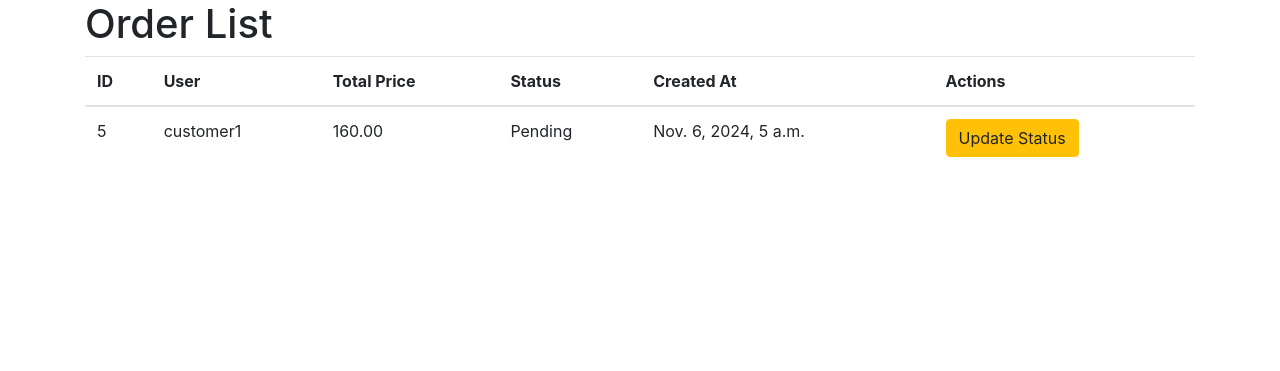
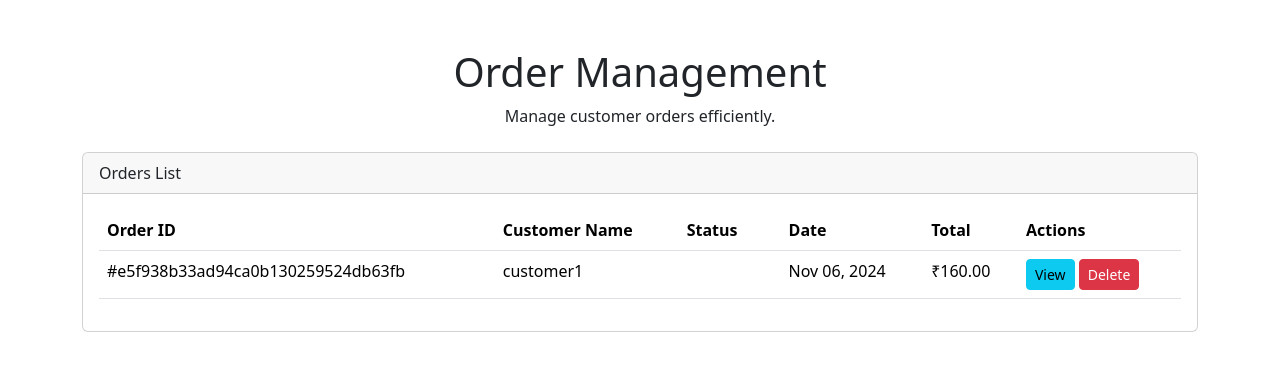
Before and after one commit to aadith00/PlantPulse, a Django app: page /custom_admin/orders/ in a window 1280 px wide. Shown: the top 371 px of the page. Run offline with Django 5.2, Linux system fonts and the light colour scheme; a user stored in the database is signed in; data comes from the database, SQL or seed files in the repository; both versions use the stored data as it was after the commit; parts of the project's set-up code (start-up, migrations or seed data) failed here and were passed over; some libraries are stand-ins or nearby versions.

Commit message:
Admin Page

```diff
--- a/custom_admin/urls.py
+++ b/custom_admin/urls.py
@@ -11,7 +11,9 @@
     edit_user,
     add_user,
     order_confirmation,
-    delete_user
+    delete_user,
+    view_order,
+    delete_order
 )
 
 urlpatterns = [
@@ -23,8 +25,10 @@
     path('custom_admin/update_product/<str:product_id>/', update_product, name='update_product'),
     path('custom_admin/delete_product/<str:product_id>/', delete_product, name='delete_product'),
     path('orders/', manage_orders, name='manage_orders'),
+    path('orders/view_order/<int:order_id>', view_order, name='view_order'),
+    path('order/delete/<int:order_id>/', delete_order, name='delete_order'),
     path('custom_admin/update_order_status/<int:order_id>/', update_order_status, name='update_order_status'),
     path('order_confirmation/', order_confirmation, name='order_confirmation'),
     path('delete_user/<int:user_id>/', delete_user, name='delete_user'),
-    path('logout/', admin_logout, name='logout'),
+    path('logout/', admin_logout, name='logout')
 ]
--- a/custom_admin/views.py
+++ b/custom_admin/views.py
@@ -164,37 +164,30 @@
 def view_order(request, order_id):
     order = get_object_or_404(Order, id=order_id)
 
-    # Collect order details to display in modal or dedicated view
+    # Collect order details, including items in the order
     order_details = {
-        'id': order.id,
+        'order_id': order.order_id,
         'customer_name': order.user.username,
         'status': order.status,
-        'date': order.created_at,
-        'total': order.total_price,
-        'items': list(order.items.values('product__name', 'quantity', 'price'))
+        'date': order.created_at.strftime('%b %d, %Y'),
+        'total': float(order.total_price),
+        'items': [
+            {
+                'product_title': item.product.title,
+                'quantity': item.quantity,
+                'price': float(item.price),
+                'subtotal': float(item.quantity * item.price)
+            }
+            for item in order.cart.items.all()  # Access related cart items
+        ]
     }
 
+    # Return order details as JSON for display in modal
     return JsonResponse(order_details)
-
-def edit_order(request, order_id):
-    order = get_object_or_404(Order, id=order_id)
-
-    if request.method == 'POST':
-        # Update fields (example updates status and total price)
-        order.status = request.POST.get('status')
-        order.total_price = request.POST.get('total_price')
-        order.save()
-
-        messages.success(request, "Order updated successfully.")
-        return redirect(reverse('manage_orders'))
-
-    context = {'order': order}
-    return render(request, 'edit_order.html', context)
 
 @require_POST
 def delete_order(request, order_id):
+    print("hello")
     order = get_object_or_404(Order, id=order_id)
     order.delete()
-
-    messages.success(request, "Order deleted successfully.")
-    return redirect(reverse('manage_orders'))
+    return JsonResponse({'message': 'Order deleted successfully'})
--- a/templates/order_list.html
+++ b/templates/order_list.html
@@ -1,40 +1,142 @@
 <!DOCTYPE html>
 <html lang="en">
+
 <head>
     <meta charset="UTF-8">
     <meta name="viewport" content="width=device-width, initial-scale=1.0">
     <title>Order List</title>
-    <link rel="stylesheet" href="https://stackpath.bootstrapcdn.com/bootstrap/4.5.2/css/bootstrap.min.css">
+    <link href="https://cdn.jsdelivr.net/npm/bootstrap@5.3.3/dist/css/bootstrap.min.css" rel="stylesheet"
+        integrity="sha384-QWTKZyjpPEjISv5WaRU9OFeRpok6YctnYmDr5pNlyT2bRjXh0JMhjY6hW+ALEwIH" crossorigin="anonymous">
+
+    <script src="https://cdnjs.cloudflare.com/ajax/libs/jquery/3.7.1/jquery.min.js"
+        integrity="sha512-v2CJ7UaYy4JwqLDIrZUI/4hqeoQieOmAZNXBeQyjo21dadnwR+8ZaIJVT8EE2iyI61OV8e6M8PP2/4hpQINQ/g=="
+        crossorigin="anonymous" referrerpolicy="no-referrer"></script>
 </head>
+
 <body>
-    <div class="container">
-        <h1>Order List</h1>
-        <table class="table">
+    <div class="container mt-5">
+        <h1 class="text-center">Order Management</h1>
+        <p class="text-center">Manage customer orders efficiently.</p>
+
+        <!-- Orders Table Section -->
+        <!-- Orders Table Section -->
+        <div class="card mt-4">
+            <div class="card-header">Orders List</div>
+            <div class="card-body">
+                <table class="table table-hover">
                     <thead>
                         <tr>
-                    <th>ID</th>
-                    <th>User</th>
-                    <th>Total Price</th>
+                            <th>Order ID</th>
+                            <th>Customer Name</th>
                             <th>Status</th>
-                    <th>Created At</th>
+                            <th>Date</th>
+                            <th>Total</th>
                             <th>Actions</th>
                         </tr>
                     </thead>
                     <tbody>
                         {% for order in orders %}
+                        <tr id="order-row-{{ order.id }}">
+                            <td>#{{ order.order_id }}</td>
+                            <td>{{ order.user.username }}</td>
+                            <td>
+                                <span
+                                    class="badge {% if order.status == 'Pending' %}badge-warning{% elif order.status == 'Completed' %}badge-success{% else %}badge-danger{% endif %}">
+                                    {{ order.status }}
+                                </span>
+                            </td>
+                            <td>{{ order.created_at|date:"M d, Y" }}</td>
+                            <td>₹{{ order.total_price|floatformat:2 }}</td>
+                            <td>
+                                <button onclick="loadOrderDetails('{{ order.id }}')"
+                                    class="btn btn-info btn-sm">View</button>
+                                <button onclick="deleteOrder('{{ order.id }}')"
+                                    class="btn btn-danger btn-sm">Delete</button>
+                            </td>
+                        </tr>
+                        {% empty %}
                         <tr>
-                    <td>{{ order.id }}</td>
-                    <td>{{ order.user.username }}</td>
-                    <td>{{ order.total_price }}</td>
-                    <td>{{ order.status }}</td>
-                    <td>{{ order.created_at }}</td>
-                    <td>
-                        <a href="{% url 'update_order_status' order.id %}" class="btn btn-warning">Update Status</a>
-                    </td>
+                            <td colspan="6" class="text-center">No orders found.</td>
                         </tr>
                         {% endfor %}
                     </tbody>
                 </table>
             </div>
+        </div>
+
+        <!-- View Order Modal -->
+        <div class="modal fade" id="viewOrderModal" tabindex="-1" aria-labelledby="viewOrderModalLabel" aria-hidden="true">
+            <div class="modal-dialog modal-lg">
+                <div class="modal-content">
+                    <div class="modal-header">
+                        <h5 class="modal-title" id="viewOrderModalLabel">Order Details</h5>
+                        <button type="button" class="close" data-dismiss="modal" aria-label="Close">
+                            <span aria-hidden="true">&times;</span>
+                        </button>
+                    </div>
+                    <div class="modal-body" id="viewOrderContent">
+                        <!-- Order details will be loaded here dynamically -->
+                    </div>
+                    <div class="modal-footer">
+                        <button type="button" class="btn btn-secondary" data-dismiss="modal">Close</button>
+                    </div>
+                </div>
+            </div>
+        </div>
+
+        <script>
+            // Load order details in the view modal (no changes)
+            function loadOrderDetails(orderId) {
+                console.log(orderId);
+                let url = "{% url 'view_order' 5 %}".replace('5', orderId);
+                $.ajax({
+                    url: url,
+                    method: 'GET',
+                    success: function (data) {
+                        $('#viewOrderModalLabel').text(`Order Details - ${data.order_id}`);
+                        $('#viewOrderContent').html(`
+                    <p><strong>Customer Name:</strong> ${data.customer_name}</p>
+                    <p><strong>Total Price:</strong> ₹${data.total_price}</p>
+                    <p><strong>Status:</strong> ${data.status}</p>
+                    <p><strong>Placed on:</strong> ${data.created_at}</p>
+                `);
+                        $('#viewOrderModal').modal('show');
+                    },
+                    error: function () {
+                        alert("Failed to load order details.");
+                    }
+                });
+            }
+
+            // Delete order
+            function deleteOrder(orderId) {
+                console.log(orderId);
+                if (confirm("Are you sure you want to delete this order?")) {
+                    let url = "{% url 'delete_order' 5 %}".replace('5', orderId);
+                    $.ajax({
+                        url: url,
+                        method: 'POST',
+                        data: {
+                            'csrfmiddlewaretoken': '{{ csrf_token }}'
+                        },
+                        success: function (data) {
+                            alert("Order deleted successfully.");
+                            // Remove the order row from the table
+                            $(`#order-row-${orderId}`).remove();
+                        },
+                        error: function () {
+                            alert("Failed to delete the order.");
+                        }
+                    });
+                }
+            }
+        </script>
+        <script src="https://cdn.jsdelivr.net/npm/@popperjs/core@2.11.8/dist/umd/popper.min.js"
+            integrity="sha384-I7E8VVD/ismYTF4hNIPjVp/Zjvgyol6VFvRkX/vR+Vc4jQkC+hVqc2pM8ODewa9r"
+            crossorigin="anonymous"></script>
+        <script src="https://cdn.jsdelivr.net/npm/bootstrap@5.3.3/dist/js/bootstrap.min.js"
+            integrity="sha384-0pUGZvbkm6XF6gxjEnlmuGrJXVbNuzT9qBBavbLwCsOGabYfZo0T0to5eqruptLy"
+            crossorigin="anonymous"></script>
 </body>
+
 </html>
```
Also changed, not shown: db.sqlite3. Lines whose indentation alone changed are shown as unchanged.
